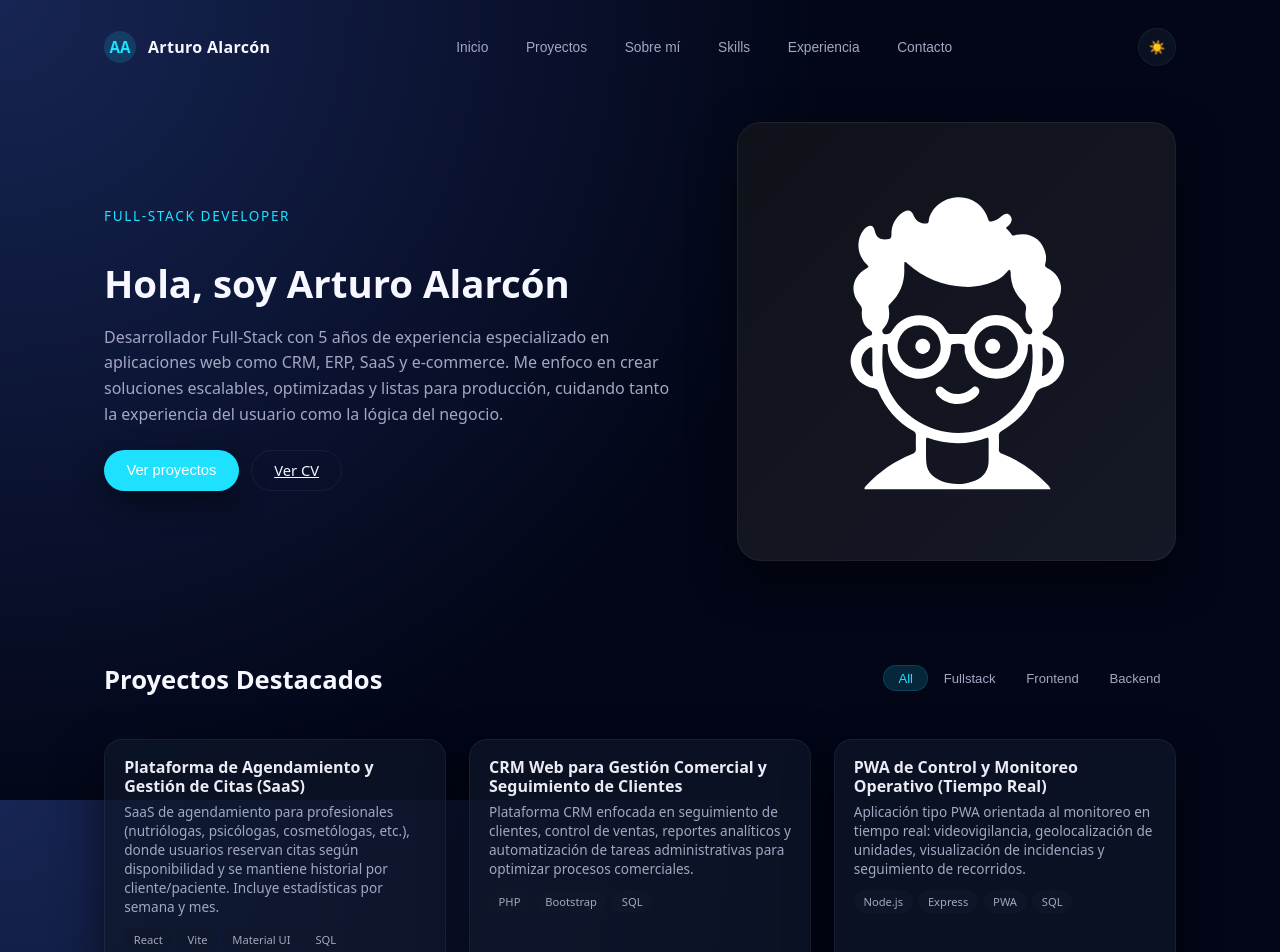
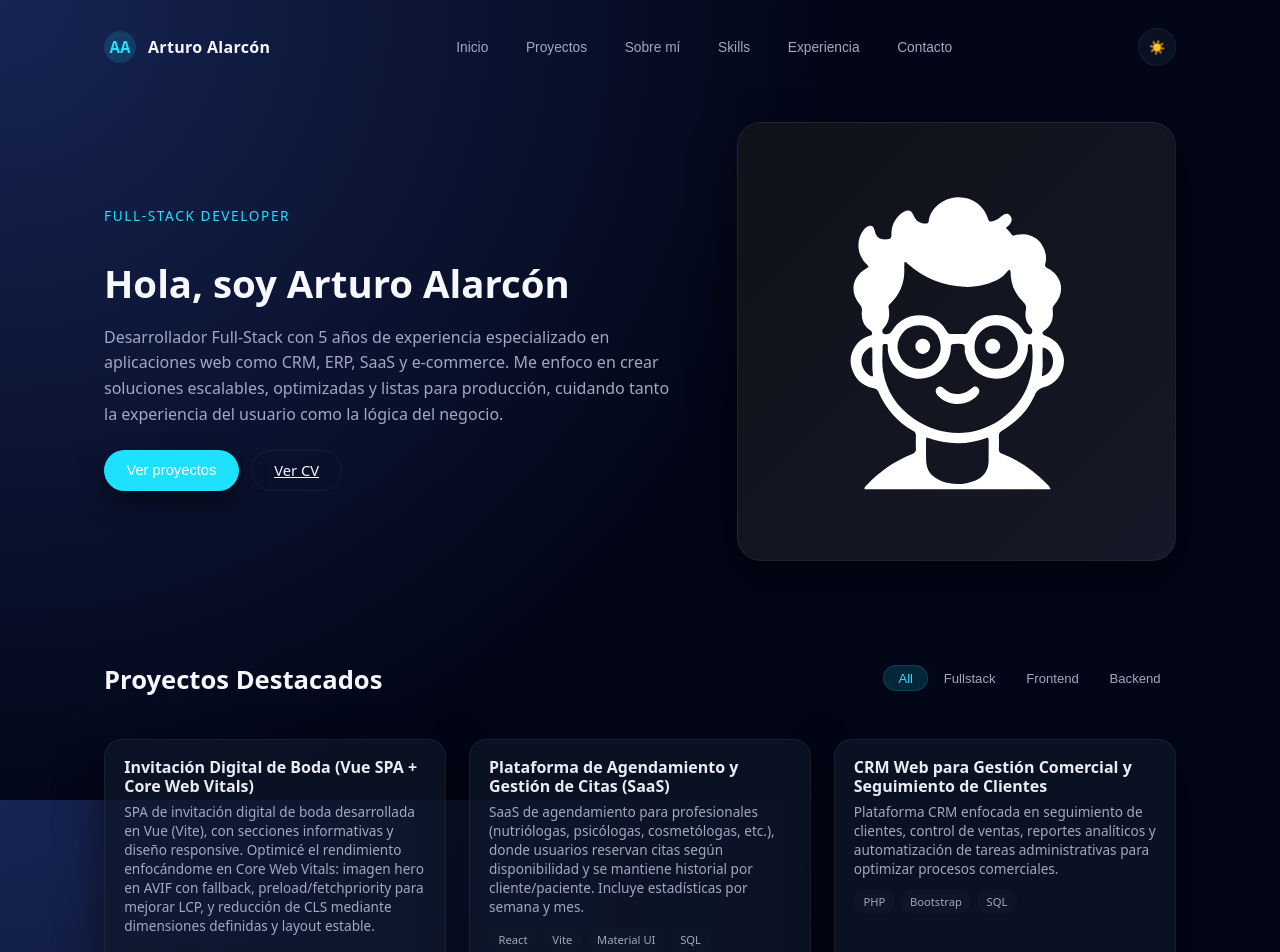
Before and after one commit to ArtthurAlarcon/portfolio, a React (Vite) app: page / in a window 1280 px wide. Shown: the top 952 px of the page. Built offline with nearby package versions, Linux system fonts and the light colour scheme.

Commit message:
data: add new experience entry

```diff
--- a/src/data/projects.js
+++ b/src/data/projects.js
@@ -1,6 +1,18 @@
 import agendaImg from "../../src/assets/projects/saas.webp";
 
 export const projects = [
+  {
+    id: "wedding-spa",
+    image: agendaImg,
+    title: "Invitación Digital de Boda (Vue SPA + Core Web Vitals)",
+    description:
+      "SPA de invitación digital de boda desarrollada en Vue (Vite), con secciones informativas y diseño responsive. Optimicé el rendimiento enfocándome en Core Web Vitals: imagen hero en AVIF con fallback, preload/fetchpriority para mejorar LCP, y reducción de CLS mediante dimensiones definidas y layout estable.",
+    tags: ["Vue", "Vite", "Core Web Vitals"],
+    type: "Frontend",
+    linkText: "Acceso restringido (requiere credenciales)",
+    linkUrl: "https://maderasconecta.gphsis.com/",
+    isPrivate: true,
+  },
   {
     id: "agenda-saas",
     image: agendaImg,
@@ -10,7 +22,7 @@ export const projects = [
     tags: ["React", "Vite", "Material UI", "SQL"],
     type: "Fullstack",
     linkText: "Acceso restringido (requiere credenciales)",
-    linkUrl: 'https://maderasconecta.gphsis.com/',
+    linkUrl: "https://maderasconecta.gphsis.com/",
     isPrivate: true,
   },
   {
@@ -46,7 +58,7 @@ export const projects = [
     tags: ["Node.js", "Express", "PWA", "SQL"],
     type: "Fullstack",
     linkText: "Abrir plataforma (acceso restringido)",
-    linkUrl: 'https://viget.sspmqro.gob.mx/',
+    linkUrl: "https://viget.sspmqro.gob.mx/",
     isPrivate: true,
   },
   {
@@ -63,8 +75,8 @@ export const projects = [
     ],
     tags: ["Laravel", "Vue", "Docker", "Jitsi Meet", "SQL", "Node.js"],
     type: "Fullstack",
-   linkText: "Abrir plataforma (acceso restringido)",
-    linkUrl: 'https://911.sspmqro.gob.mx/',
+    linkText: "Abrir plataforma (acceso restringido)",
+    linkUrl: "https://911.sspmqro.gob.mx/",
     isPrivate: true,
   },
   {
@@ -77,7 +89,7 @@ export const projects = [
     type: "Frontend",
     linkText: "Ver sitio (No desplegada por el momento)",
     // linkUrl: 'https://gph.mx/',
-    linkUrl: '',
+    linkUrl: "",
     isPrivate: true,
   },
   {
@@ -89,7 +101,7 @@ export const projects = [
     tags: ["HTML", "CSS", "JavaScript", "Landing Page"],
     type: "Frontend",
     linkText: "Ver sitio",
-    linkUrl: 'https://www.memorialmaderas.com.mx/',
+    linkUrl: "https://www.memorialmaderas.com.mx/",
     isPrivate: true,
   },
 
@@ -194,7 +206,7 @@ export const projects = [
     tags: ["Backend", "REST API", "SQL", "Estadísticas"],
     type: "Backend",
     linkText: "Ver sitio",
-    linkUrl: 'https://sspmqueretaro.com/programas/cuelgapp/',
+    linkUrl: "https://sspmqueretaro.com/programas/cuelgapp/",
     isPrivate: true,
   },
 ];
--- a/src/data/techStack.js
+++ b/src/data/techStack.js
@@ -15,6 +15,7 @@ import {
   SiNextdotjs,
   SiAngular,
   SiLaravel,
+  SiNuxtdotjs,
 
   // Mobile
   SiReact as SiReactNative, // reutilizamos React icon para React Native
@@ -75,6 +76,7 @@ export const techStack = [
   { name: "Vue.js", Icon: SiVuedotjs },
   { name: "Vite", Icon: SiVite },
   { name: "Next.js", Icon: SiNextdotjs },
+  { name: "Nuxt.js", Icon: SiNuxtdotjs },
   { name: "Angular", Icon: SiAngular },
 
   // Mobile
```
